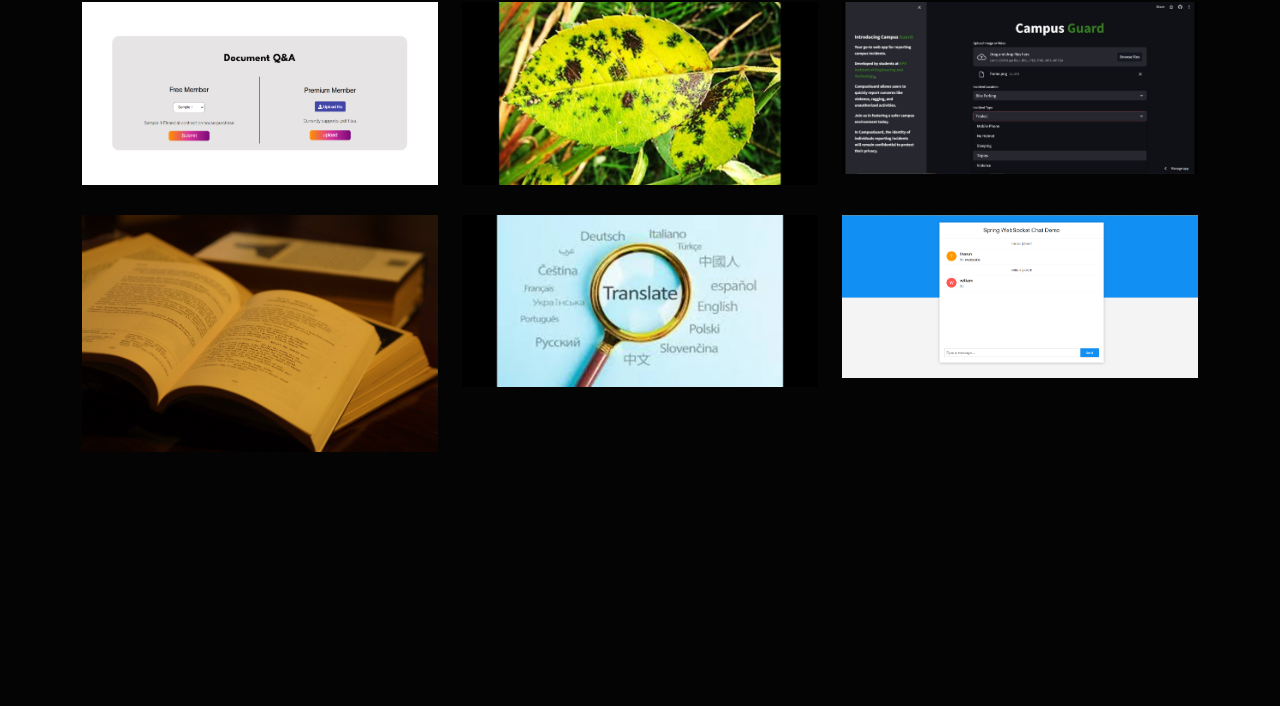
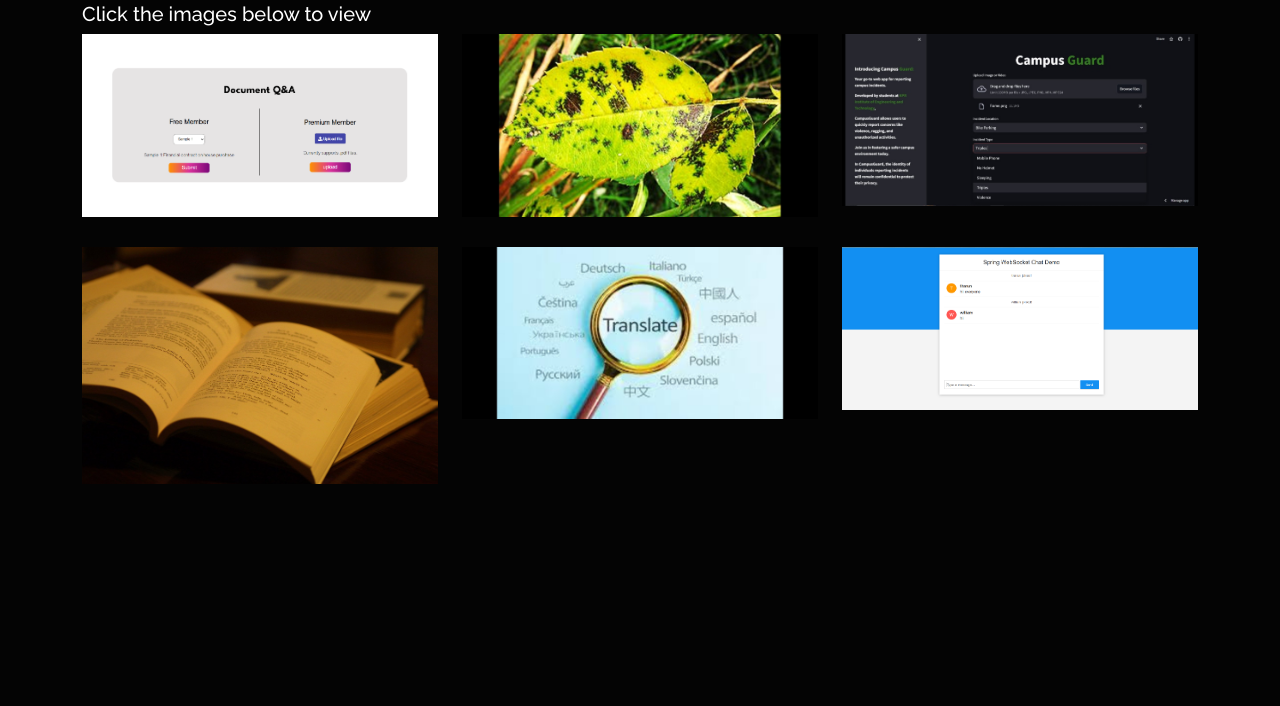
Before and after one commit to Tharunk07/Personal-Projects, a plain HTML site: page index.html in a window 1280 px wide. Shown: the part 94-800 px from the top of the page. Drawn offline with nearby package versions, Linux system fonts and the light colour scheme.

Commit message:
Update index.html

```diff
--- a/index.html
+++ b/index.html
@@ -33,6 +33,7 @@
           <div class="section-title">
             <h3>Portfolio</h3>
             <p>My Projects</p>
+            <h5>Click the images below to view</h5>
           </div>
 
           <div class="row">
```
